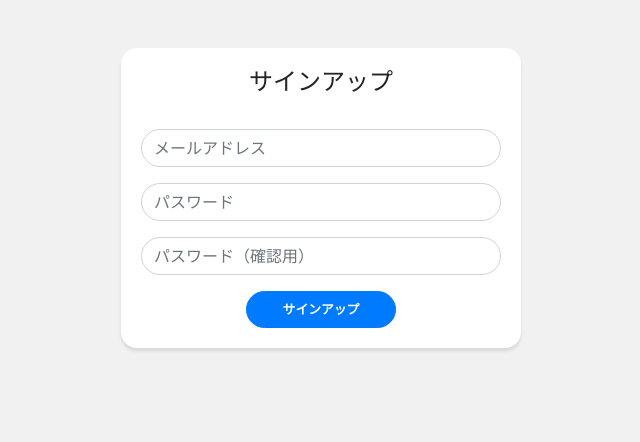
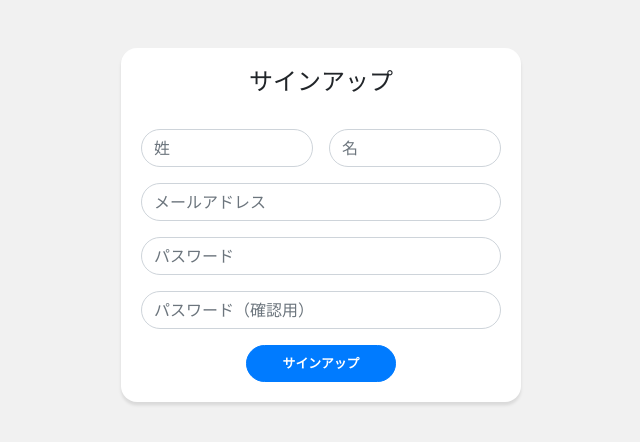
Before and after one commit to tshirt519/django_EC_tutorial, a Django app: page /accounts/signup/ in a window 1280 px wide. Shown: the part 56-498 px from the top of the page, without its empty margins (319-959 px from the left). Run offline with Django 3.2, Linux system fonts and the light colour scheme; some libraries are stand-ins or nearby versions.

Commit message:
signup修正中

```diff
--- a/accounts/forms.py
+++ b/accounts/forms.py
@@ -8,12 +8,12 @@ class ProfileForm(forms.Form):
   tel = forms.CharField(max_length=30, label='電話番号', required=False)
 
 class SignupUserForm(SignupForm):
-  # first_name = forms.CharField(max_length=30, label='姓')
-  # last_name = forms.CharField(max_length=30, label='名')
+  first_name = forms.CharField(max_length=30, label='姓')
+  last_name = forms.CharField(max_length=30, label='名')
 
   def save(self, request):
     user = super(SignupUserForm, self).save(request)
-    # user.first_name = self.cleaned_data['first_name']
-    # user.last_name = self.cleaned_data['last_name']
+    user.first_name = self.cleaned_data['first_name']
+    user.last_name = self.cleaned_data['last_name']
     user.save()
     return user
--- a/accounts/templates/accounts/signup.html
+++ b/accounts/templates/accounts/signup.html
@@ -8,18 +8,18 @@
     <h5 class="card-title text-center">サインアップ</h5>
     <form method="post" class="form-auth">
       {% csrf_token %}
-      <!-- <div class="form-label-group form-wrap form-wrap-2">
-        {% render_field form.first_name class='form-control' placeholder='姓' %}
-        {% render_field form.last_name class='form-control' placeholder='名' %}
-      </div> -->
-      <div class="form-label-group">
-        {% render_field form.email class='form-control' placeholder='メールアドレス' %}
+      <div class="form-label-group form-wrap form-wrap-2">
+        {% render_field form.first_name class="form-control" placeholder="姓" %}
+        {% render_field form.last_name class="form-control" placeholder="名" %}
       </div>
       <div class="form-label-group">
-        {% render_field form.password1 class='form-control' placeholder='パスワード' %}
+        {% render_field form.email class="form-control" placeholder="メールアドレス" %}
       </div>
       <div class="form-label-group">
-        {% render_field form.password2 class='form-control' placeholder='パスワード（確認用）' %}
+        {% render_field form.password1 class="form-control" placeholder="パスワード" %}
+      </div>
+      <div class="form-label-group">
+        {% render_field form.password2 class="form-control" placeholder="パスワード（確認用）" %}
       </div>
       <div class="button mx-auto">
         <button class="btn btn-lg btn-primary btn-block mx-auto" type="submit">サインアップ</button>
```
Also changed, not shown: db.sqlite3.
